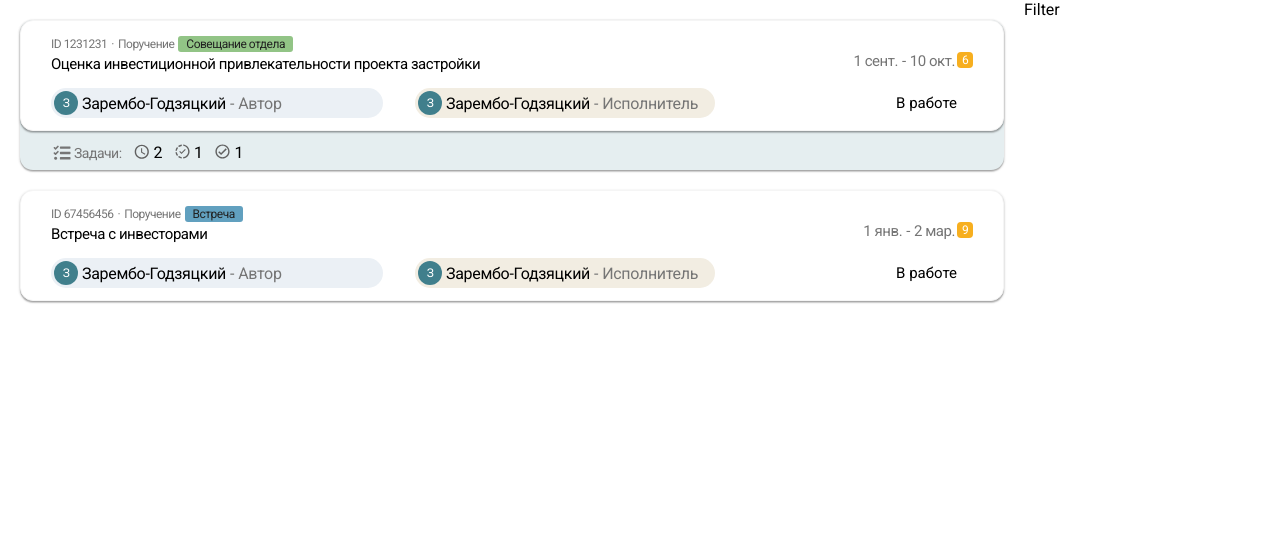
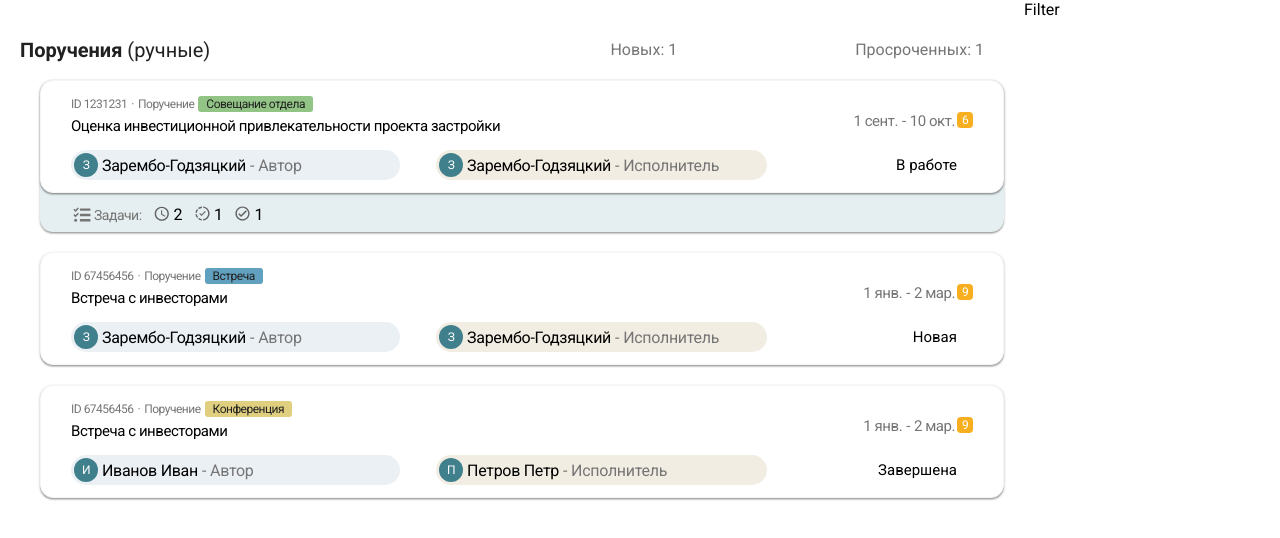
Before and after one commit to drinkins85/SB-test, a React app: page / in a window 1280 px wide. Shown: the top 538 px of the page. Built offline with nearby package versions, Linux system fonts and the light colour scheme.

Commit message:
task list header

```diff
--- a/src/App.jsx
+++ b/src/App.jsx
@@ -41,8 +41,20 @@ const taskList = [
     assignee: { name: 'Зарембо-Годзяцкий' },
     date: new Date(2021, 0, 1),
     deadline: new Date(2021, 2, 2),
-    status: 'В работе'
+    status: 'Новая'
+  },
+  {
+    id: 67456456,
+    type: 'Конференция',
+    title: 'Встреча с инвесторами',
+    description: '',
+    author: { name: 'Иванов Иван' },
+    assignee: { name: 'Петров Петр' },
+    date: new Date(2021, 0, 1),
+    deadline: new Date(2021, 2, 2),
+    status: 'Завершена'
   }
+
 ];
 
 export default function App () {
--- a/src/Components/Task/Task.css
+++ b/src/Components/Task/Task.css
@@ -4,7 +4,7 @@
 
 .Task_subtasks {
     background-color: #E5EEF0;
-    box-shadow: 0 1px 1px rgba(0, 0, 0, .14), 0 2px 1px rgba(0, 0, 0, .12), 0px 1px 3px rgba(0, 0, 0, .2);
+    box-shadow: 0 1px 1px rgba(0, 0, 0, .14), 0 2px 1px rgba(0, 0, 0, .12), 0 1px 3px rgba(0, 0, 0, .2);
 }
 
 .Task-Main {
@@ -59,11 +59,15 @@
     background: #61A0BF;
 }
 
+.Task-Badge_type_conf {
+    background: #DFCF7F;
+}
+
 .Task-Title {
     font-size: 15px;
     line-height: 18px;
     letter-spacing: -0.03em;
-    margin-top: 3px;
+    margin-top: 5px;
     font-weight: normal;
 }
 
@@ -76,25 +80,35 @@
 .Task-Info {
     display: flex;
     flex-direction: row;
+    justify-content: space-between;
+}
+
+.Task-Users {
+    display: flex;
+    flex-direction: row;
+    flex-basis: 80%;
+    flex-grow: 10;
 }
 
 .Task-Author {
-    flex-basis: 332px;
+    padding-right: 20px;
+    box-sizing: border-box;
+    width: 100%;
 }
 
 .Task-Assignee {
-    flex-basis: 332px;
     box-sizing: border-box;
-    padding-left: 32px;
+    padding-left: 16px;
+    width: 100%;
 }
 
 .Task-Status {
-    flex-grow: 2;
-    text-align: right;
+    flex-basis: 20%;
     line-height: 30px;
     font-size: 15px;
     padding: 0 16px;
     white-space: nowrap;
+    text-align: right;
 }
 
 .Task-Subtasks {
--- a/src/Components/Task/Task.jsx
+++ b/src/Components/Task/Task.jsx
@@ -12,6 +12,7 @@ export default function Task({ task }) {
         switch (type) {
             case "Совещание отдела": return 'discuss'
             case "Встреча": return 'meeting'
+            case "Конференция": return 'conf'
         }
     }
 
@@ -28,11 +29,13 @@ export default function Task({ task }) {
                    <TaskDate dateStart={date} dateFinish={deadline} />
                 </div>
                 <div className="Task-Info">
-                    <div className="Task-Author">
-                        <TaskUser user={author} type="author" />
-                    </div>
-                    <div className="Task-Assignee">
-                        <TaskUser user={assignee} type="assignee" />
+                    <div className="Task-Users">
+                        <div className="Task-Author">
+                            <TaskUser user={author} type="author" />
+                        </div>
+                        <div className="Task-Assignee">
+                            <TaskUser user={assignee} type="assignee" />
+                        </div>
                     </div>
                     <div className="Task-Status">
                         {status}
--- a/src/Components/TaskList/TaskList.css
+++ b/src/Components/TaskList/TaskList.css
@@ -1,7 +1,44 @@
 .TaskList {
     padding: 20px;
+}
+
+.TaskList-Items {
+    padding-left: 20px;
 }
 
 .TaskList-Item {
     margin-bottom: 20px;
 }
+
+.TaskList-Header {
+    display: flex;
+    padding: 18px 0;
+    line-height: 24px;
+}
+
+.TaskList-Title {
+    font-size: 20px;
+    color: #212121;
+    flex-basis: 60%;
+}
+
+.TaskList-MainTitle {
+    font-weight: bold;
+}
+
+.TaskList-New {
+    color: #757575;
+    font-size: 16px;
+    flex-basis: 20%;
+    white-space: nowrap;
+}
+
+.TaskList-Failed {
+    color: #757575;
+    font-size: 16px;
+    flex-basis: 20%;
+    box-sizing: border-box;
+    padding-right: 20px;
+    text-align: right;
+    white-space: nowrap;
+}
--- a/src/Components/TaskList/TaskList.jsx
+++ b/src/Components/TaskList/TaskList.jsx
@@ -4,7 +4,29 @@ import Task from '../Task/Task';
 import './TaskList.css';
 
 export default function TaskList({ tasks }) {
+
+    // вынести в хэлпер
+    function getNewTasksByStatus(tasks, status) {
+        return tasks.reduce((count, task) => task.status === status ? count + 1 : count, 0);
+    }
+
+    function getFailedTasksCount(tasks) {
+        return tasks.reduce((count, task) => task.deadline < new Date() ? count + 1 : count, 0);
+    }
+
     return <div className="TaskList">
+        <div className="TaskList-Header">
+            <div className="TaskList-Title">
+                <span className="TaskList-MainTitle">Поручения</span> (ручные)
+            </div>
+            <div className="TaskList-New">
+                Новых: {getNewTasksByStatus(tasks, 'Новая')}
+            </div>
+            <div className="TaskList-Failed">
+                Просроченных: {getFailedTasksCount(tasks)}
+            </div>
+        </div>
+        <div className="TaskList-Items">
             {
                 tasks.map( task => {
                     return (
@@ -15,4 +37,5 @@ export default function TaskList({ tasks }) {
                 })
             }
         </div>
+    </div>
 }
```
Also changed, not shown: src/Components/TaskManager/TaskManager.css (line endings or trailing spaces). Lines whose indentation alone changed are shown as unchanged.
